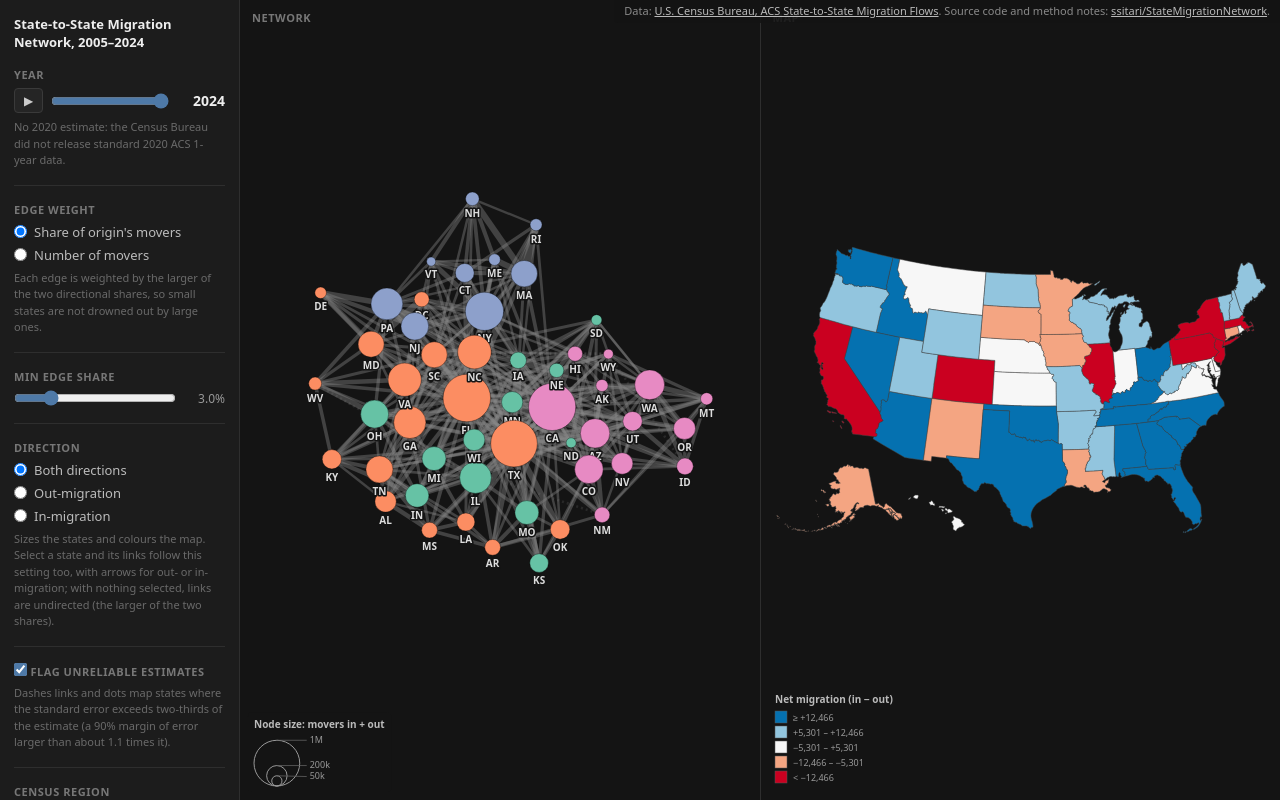
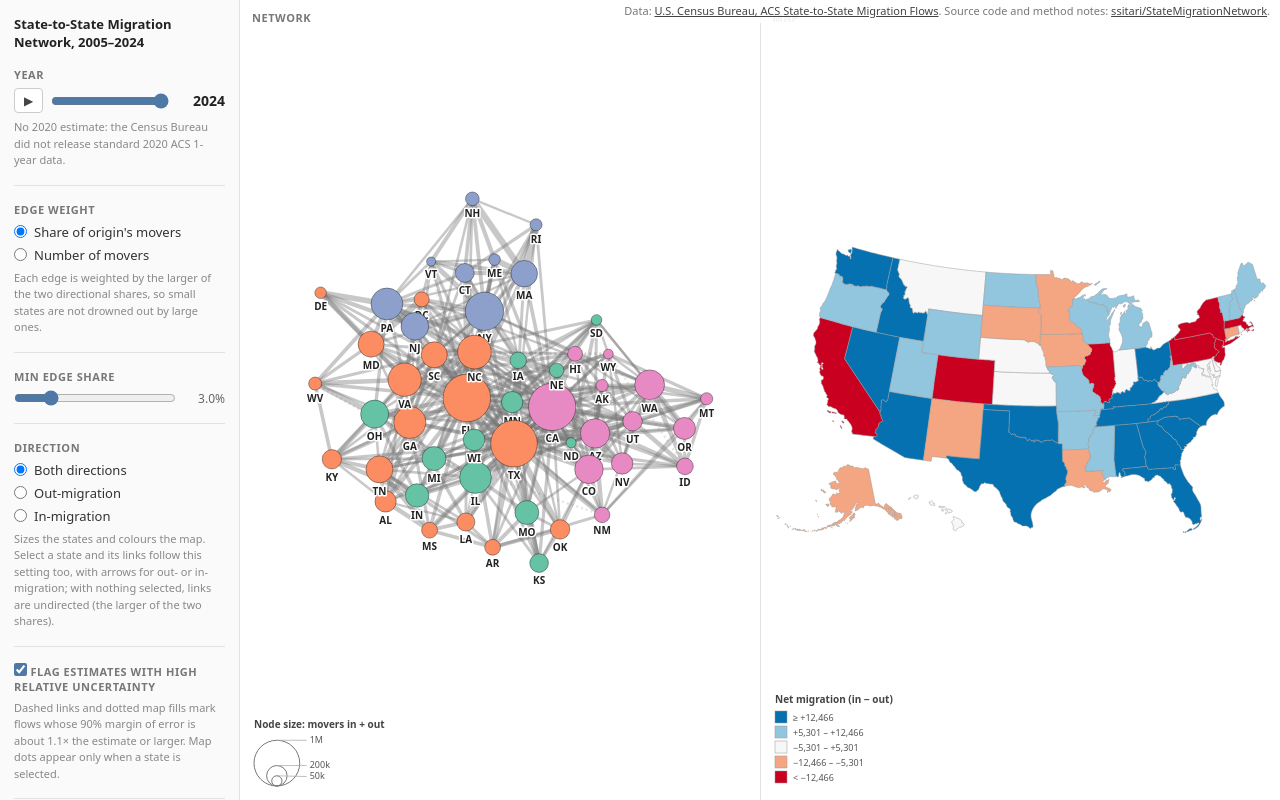
Before and after one commit to ssitari/StateMigrationNetwork, a plain HTML site: page index.html in a window 1280 px wide. Drawn offline with nearby package versions, Linux system fonts and the light colour scheme.

Commit message:
Move to a light page so ColorBrewer works as designed
ColorBrewer's schemes are built for a light ground. On the near-black page the
palest classes -- the smallest shares, and net migration near zero -- were the
brightest things on screen, RdBu's #f7f7f7 midpoint made the states that
changed least the loudest, and YlGnBu's darkest class (the largest values)
sat at 1.75:1 contrast against the background. The whole page is now light,
using the same greys as the choropleth EDA tools, with YlGnBu, RdBu and Set2
unchanged. State borders are a mid grey so same-class neighbours and
near-zero states stay distinct on white; the selected state keeps its neutral
grey fill with a dark outline; node labels, legends, links and arrows are
re-toned for the light ground.

Reversing the ramps for a dark ground (light = more) was considered and
rejected: in Schiewe's 2024 study of 214 readers, 87-94% still read darker as
more on dark-mode choropleths. The README now says so and cites it.

Soften the uncertainty control's wording: "Flag estimates with high relative
uncertainty", with a hint stating the threshold (90% MOE about 1.1x the
estimate or larger) and that map dots appear only when a state is selected.

Keep the tooltip on screen: it now sizes to its content and flips left of the
cursor, or up, when it would run off the window, instead of squeezing into the
sliver beside a right-edge state one word per line.

```diff
--- a/app.js
+++ b/app.js
@@ -10,9 +10,11 @@ const REGION_COLOR = {
   'West':      d3.schemeSet2[3],   // #e78ac3
 };
 const DEFAULT_COLOR = '#aaa';
-const LAND_COLOR    = '#2a2a2a';
+const LAND_COLOR    = '#e6e6e6';   // no data; also the ground of the suppressed hatching
+const STATE_STROKE  = '#9a9a9a';   // visible between two states in the same pale class
+const SELECTED_STROKE = '#222';
 
-// The selected state is marked by a neutral grey fill and a white outline, in both panels. It is
+// The selected state is marked by a neutral grey fill and a dark outline, in both panels. It is
 // not a region colour, because the region legend is hidden while a state is selected, and not
 // white, which would be confused with YlGnBu's palest class and RdBu's near-white midpoint.
 const SELECTED_FILL = '#8c8c8c';
@@ -51,7 +53,7 @@ const nodeLayer  = g.append('g').attr('class', 'nodes');
 // Arrowheads are drawn as their own triangles rather than SVG markers. A marker scales with the
 // line's stroke width, and links here run from 0.4 to 8 px, so marker heads were either specks or
 // blobs. These are sized from the width but floored so even the thinnest link's direction reads.
-const LINK_COLOR = '#888';
+const LINK_COLOR = '#777';
 function arrowSize(w) { return { len: Math.max(7, w * 2.2), half: Math.max(3.5, w * 1.3) }; }
 
 const mapContainer = document.getElementById('map-container');
@@ -66,8 +68,9 @@ const moeLayer     = mapG.append('g').attr('class', 'moe-overlay').attr('pointer
 // as published, rather than continuous ramps -- every colour on the map corresponds to a stated
 // range of values. Same convention as the other map projects in this account.
 //
-// Known trade-off: ColorBrewer is designed for a light ground, so on this near-black page the
-// palest classes (the smallest shares; net migration near zero) are the brightest on screen.
+// The page is light because ColorBrewer is designed for a light ground: on the earlier near-black
+// page the palest classes (the smallest shares; net migration near zero) were the brightest
+// thing on screen, and RdBu's #f7f7f7 midpoint made states that did nothing the loudest.
 const CLASS_COUNT = 5;
 
 // Sequential: YlGnBu, light yellow = least, dark blue = most.
@@ -411,11 +414,11 @@ function draw(reheat = 0) {
     .attr('text-anchor', 'middle')
     .attr('dominant-baseline', 'hanging')
     .attr('pointer-events', 'none')
-    .attr('fill', '#ddd')
+    .attr('fill', '#222')
     .attr('font-size', '10px')
     .attr('font-weight', '600')
     .attr('paint-order', 'stroke')
-    .attr('stroke', '#141414')
+    .attr('stroke', '#fff')
     .attr('stroke-width', '3px')
     .attr('stroke-linejoin', 'round')
     .style('font-family', 'system-ui, sans-serif')
@@ -535,7 +538,7 @@ function paint() {
     .attr('fill', d => d.index === sel
       ? SELECTED_FILL
       : (sel === null ? (REGION_COLOR[d.region] || DEFAULT_COLOR) : colorOf(d.index)))
-    .attr('stroke', d => d.index === sel ? '#fff' : 'rgba(0,0,0,0.4)')
+    .attr('stroke', d => d.index === sel ? SELECTED_STROKE : 'rgba(0,0,0,0.4)')
     .attr('stroke-width', d => d.index === sel ? 3 : 0.9);
 
   const isUnreliable = l => incident(l) ? selectedUnreliable(l, sel) : l.unreliable;
@@ -588,7 +591,7 @@ function paint() {
       if (i === sel) return SELECTED_FILL;
       return sel === null ? colorOf(i) : (values.has(i) ? colorOf(i) : LAND_COLOR);
     })
-    .attr('stroke', f => fipsToIndex[f.properties.fips] === sel ? '#fff' : '#444')
+    .attr('stroke', f => fipsToIndex[f.properties.fips] === sel ? SELECTED_STROKE : STATE_STROKE)
     .attr('stroke-width', f => fipsToIndex[f.properties.fips] === sel ? 2 : 0.5);
 }
 
@@ -679,7 +682,7 @@ function showNodeTooltip(event, d) {
       const toSel   = selIsS ? l.ba : l.ab;
       const shareToOther = selIsS ? l.abShare : l.baShare;
       const shareToSel   = selIsS ? l.baShare : l.abShare;
-      html += `<hr style="border:none;border-top:1px solid #444;margin:6px 0">` +
+      html += `<hr style="border:none;border-top:1px solid #ddd;margin:6px 0">` +
         `<span class="num">${selectedNode.id} → ${d.id}: ${toOther === null ? 'suppressed' : fmt(toOther)}` +
         (toOther === null ? '' : ` (${pct(shareToOther)} of ${selectedNode.id}'s movers)`) + `<br>` +
         `${d.id} → ${selectedNode.id}: ${toSel === null ? 'suppressed' : fmt(toSel)}` +
@@ -694,7 +697,7 @@ function showNodeTooltip(event, d) {
           `relative to the estimate.</span>`;
       }
     } else {
-      html += `<hr style="border:none;border-top:1px solid #444;margin:6px 0">` +
+      html += `<hr style="border:none;border-top:1px solid #ddd;margin:6px 0">` +
         `<span class="num">No movers between ${selectedNode.id} and ${d.id} in either direction.</span>`;
     }
   }
@@ -702,8 +705,15 @@ function showNodeTooltip(event, d) {
   moveTooltip(event);
 }
 
+// The tooltip sizes to its content (CSS width: max-content, capped at max-width), so it can be
+// measured, then flips left of the cursor or up when it would run off the window. Without this a
+// state near the right edge squeezed the tooltip into the leftover sliver, one word per line.
 function moveTooltip(event) {
-  tooltip.style('left', (event.pageX + 14) + 'px').style('top', (event.pageY - 32) + 'px');
+  const node = tooltip.node(), w = node.offsetWidth, h = node.offsetHeight, gap = 14;
+  let x = event.clientX + gap, y = event.clientY - 32;
+  if (x + w > window.innerWidth - 4)  x = event.clientX - gap - w;
+  if (y + h > window.innerHeight - 4) y = window.innerHeight - 4 - h;
+  tooltip.style('left', Math.max(4, x) + 'px').style('top', Math.max(4, y) + 'px');
 }
 function hideTooltip() { tooltip.style('display', 'none'); }
 
@@ -850,7 +860,7 @@ function initMap(geo, data) {
     .enter().append('path')
     .attr('d', path)
     .attr('fill', LAND_COLOR)
-    .attr('stroke', '#444')
+    .attr('stroke', STATE_STROKE)
     .attr('stroke-width', 0.5)
     .attr('cursor', 'pointer')
     .on('mouseover', (event, f) => {
@@ -914,7 +924,7 @@ function buildMapLegend() {
     .attr('width', 5).attr('height', 5).attr('patternTransform', 'rotate(45)');
   pat.append('rect').attr('width', 5).attr('height', 5).attr('fill', LAND_COLOR);
   pat.append('line').attr('x1', 0).attr('y1', 0).attr('x2', 0).attr('y2', 5)
-    .attr('stroke', '#8a8a8a').attr('stroke-width', 1.4);
+    .attr('stroke', '#999').attr('stroke-width', 1.4);
 
   // Margin-of-error dots: a sparse stipple with a transparent ground, laid over the class colour.
   // Dots, not lines, so it cannot be mistaken for the suppressed hatching.
@@ -931,7 +941,7 @@ function buildMapLegend() {
 
   const lg =mapSvg.append('g').attr('class', 'map-legend').attr('pointer-events', 'none');
   lg.append('text').attr('class', 'legend-title')
-    .attr('y', -8).attr('fill', '#bbb').attr('font-size', '10px')
+    .attr('y', -8).attr('fill', '#444').attr('font-size', '10px')
     .attr('font-weight', '600').style('font-family', 'system-ui, sans-serif');
   lg.append('g').attr('class', 'legend-classes');
   positionMapLegend();
@@ -974,10 +984,10 @@ function updateMapLegend(title, cls, label, hasSuppressed = false, hasMoe = fals
   const sel = mapSvg.select('.legend-classes').selectAll('g.legend-class').data(rows);
   const enter = sel.enter().append('g').attr('class', 'legend-class');
   enter.append('rect').attr('width', 12).attr('height', 12)
-    .attr('stroke', '#555').attr('stroke-width', 0.5);
+    .attr('stroke', '#999').attr('stroke-width', 0.5);
   enter.append('text')
     .attr('x', 18).attr('y', 10)
-    .attr('fill', '#999').attr('font-size', '9px')
+    .attr('fill', '#555').attr('font-size', '9px')
     .style('font-family', 'system-ui, sans-serif');
 
   const all = enter.merge(sel);
@@ -1022,10 +1032,10 @@ function updateSizeLegend() {
   let lg = svg.select('g.size-legend');
   if (lg.empty()) {
     lg = svg.append('g').attr('class', 'size-legend').attr('pointer-events', 'none');
-    lg.append('rect').attr('class', 'backing').attr('fill', '#141414').attr('fill-opacity', 0.85)
+    lg.append('rect').attr('class', 'backing').attr('fill', '#fff').attr('fill-opacity', 0.85)
       .attr('rx', 4);
     lg.append('text').attr('class', 'size-title')
-      .attr('fill', '#bbb').attr('font-size', '10px').attr('font-weight', '600')
+      .attr('fill', '#444').attr('font-size', '10px').attr('font-weight', '600')
       .style('font-family', 'system-ui, sans-serif');
     lg.append('g').attr('class', 'size-rows');
   }
@@ -1050,9 +1060,9 @@ function updateSizeLegend() {
   const sel = lg.select('g.size-rows').selectAll('g.size-row').data(rows, d => d.v);
   sel.exit().remove();
   const enter = sel.enter().append('g').attr('class', 'size-row');
-  enter.append('circle').attr('fill', 'none').attr('stroke', '#999').attr('stroke-width', 1);
-  enter.append('line').attr('stroke', '#666').attr('stroke-width', 0.75);
-  enter.append('text').attr('fill', '#999').attr('font-size', '9px')
+  enter.append('circle').attr('fill', 'none').attr('stroke', '#777').attr('stroke-width', 1);
+  enter.append('line').attr('stroke', '#aaa').attr('stroke-width', 0.75);
+  enter.append('text').attr('fill', '#555').attr('font-size', '9px')
     .attr('dominant-baseline', 'middle').style('font-family', 'system-ui, sans-serif');
   const all = enter.merge(sel);
   all.select('circle').attr('cx', cx).attr('cy', d => base - d.r).attr('r', d => d.r);
--- a/index.html
+++ b/index.html
@@ -12,16 +12,16 @@
       height: 100vh;
       font-family: system-ui, sans-serif;
       font-size: 13px;
-      background: #141414;
-      color: #ccc;
+      background: #fff;
+      color: #333;
     }
 
     /* ── Controls panel ── */
     #controls {
       width: 240px;
       flex-shrink: 0;
-      background: #1c1c1c;
-      border-right: 1px solid #2e2e2e;
+      background: #fafafa;
+      border-right: 1px solid #e2e2e2;
       display: flex;
       flex-direction: column;
       padding: 16px 14px;
@@ -33,7 +33,7 @@
       font-size: 13px;
       font-weight: 700;
       line-height: 1.35;
-      color: #eee;
+      color: #222;
     }
 
     .control-group { display: flex; flex-direction: column; gap: 6px; }
@@ -48,7 +48,7 @@
     .radio-group { display: flex; flex-direction: column; gap: 5px; }
     .radio-group label {
       display: flex; align-items: center; gap: 7px;
-      font-size: 13px; font-weight: 400; color: #bbb;
+      font-size: 13px; font-weight: 400; color: #333;
       text-transform: none; letter-spacing: 0;
       cursor: pointer;
     }
@@ -57,29 +57,29 @@
     input[type=range] { flex: 1; cursor: pointer; accent-color: #4e79a7; min-width: 0; }
     .slider-val {
       font-variant-numeric: tabular-nums; white-space: nowrap;
-      color: #999; font-size: 12px; min-width: 3.4em; text-align: right;
+      color: #666; font-size: 12px; min-width: 3.4em; text-align: right;
     }
 
-    #year-val { color: #eee; font-weight: 700; font-size: 14px; }
+    #year-val { color: #222; font-weight: 700; font-size: 14px; }
     #play {
-      border: 1px solid #3a3a3a; background: #252525; color: #ccc;
+      border: 1px solid #ccc; background: #fff; color: #444;
       border-radius: 4px; cursor: pointer; padding: 3px 9px;
       font: inherit; font-size: 12px; flex-shrink: 0;
     }
-    #play:hover { background: #303030; color: #eee; }
+    #play:hover { background: #f0f0f0; color: #222; }
 
-    .hint { font-size: 11px; color: #6a6a6a; line-height: 1.5; }
+    .hint { font-size: 11px; color: #888; line-height: 1.5; }
 
     /* ── Stats ── */
     #stats {
       margin-top: auto;
       padding-top: 12px;
-      border-top: 1px solid #2e2e2e;
+      border-top: 1px solid #e2e2e2;
       font-size: 11px;
-      color: #666;
+      color: #777;
       line-height: 1.8;
     }
-    #stats strong { color: #aaa; }
+    #stats strong { color: #333; }
 
     /* ── Legend ── */
     .legend-item { display: flex; align-items: center; gap: 6px; font-size: 12px; }
@@ -91,7 +91,7 @@
       position: relative;
       overflow: hidden;
     }
-    #map-container { border-left: 1px solid #2e2e2e; }
+    #map-container { border-left: 1px solid #e2e2e2; }
     #chart, #map { width: 100%; height: 100%; display: block; }
 
     .panel-title {
@@ -105,19 +105,21 @@
     #tooltip {
       position: fixed;
       display: none;
-      background: rgba(0,0,0,.9);
-      color: #eee;
+      background: #fff;
+      color: #222;
       padding: 8px 11px;
       border-radius: 5px;
       font-size: 12px;
       line-height: 1.6;
       pointer-events: none;
       z-index: 10;
+      width: max-content;
       max-width: 250px;
-      border: 1px solid #333;
+      border: 1px solid #ccc;
+      box-shadow: 0 2px 8px rgba(0,0,0,.12);
     }
     #tooltip strong { font-size: 13px; }
-    #tooltip .warn { color: #e8a33d; }
+    #tooltip .warn { color: #a85a00; }
     #tooltip .num { font-variant-numeric: tabular-nums; }
 
     /* ── Loading overlay ── */
@@ -128,11 +130,11 @@
       align-items: center;
       justify-content: center;
       font-size: 15px;
-      color: #666;
-      background: #141414;
+      color: #888;
+      background: #fff;
     }
 
-    hr { border: none; border-top: 1px solid #2e2e2e; }
+    hr { border: none; border-top: 1px solid #e2e2e2; }
   </style>
 </head>
 <body>
@@ -188,9 +190,9 @@
   <div class="control-group">
     <label>
       <input type="checkbox" id="flag-unreliable" checked style="accent-color:#4e79a7">
-      Flag unreliable estimates
+      Flag estimates with high relative uncertainty
     </label>
-    <div class="hint">Dashes links and dots map states where the standard error exceeds two-thirds of the estimate (a 90% margin of error larger than about 1.1 times it).</div>
+    <div class="hint">Dashed links and dotted map fills mark flows whose 90% margin of error is about 1.1× the estimate or larger. Map dots appear only when a state is selected.</div>
   </div>
 
   <hr class="region-legend">
@@ -227,12 +229,12 @@
     position: fixed; right: 0; top: 0; z-index: 50;
     padding: 4px 10px;
     font: 11px/1.35 system-ui, sans-serif;
-    color: #8a8a8a; background: rgba(20,20,20,0.88);
+    color: #777; background: rgba(255,255,255,0.9);
     border-bottom-left-radius: 4px;
     pointer-events: none;
   }
-  .page-credit a { color: #b9b9b9; pointer-events: auto; }
-  .page-credit a:hover { color: #e8e8e8; }
+  .page-credit a { color: #444; pointer-events: auto; }
+  .page-credit a:hover { color: #000; }
 </style>
 <footer class="page-credit">
   Data:
```
Also changed, not shown: 1 other file.
